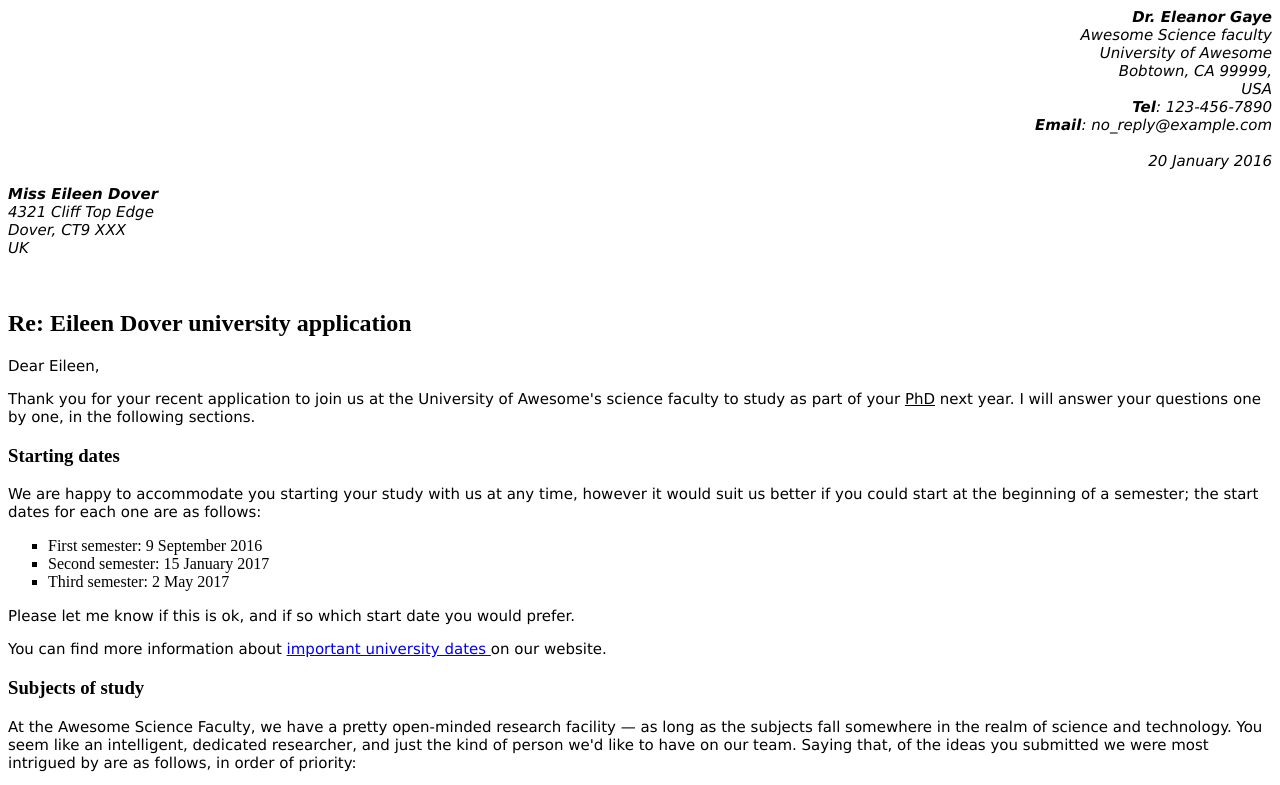
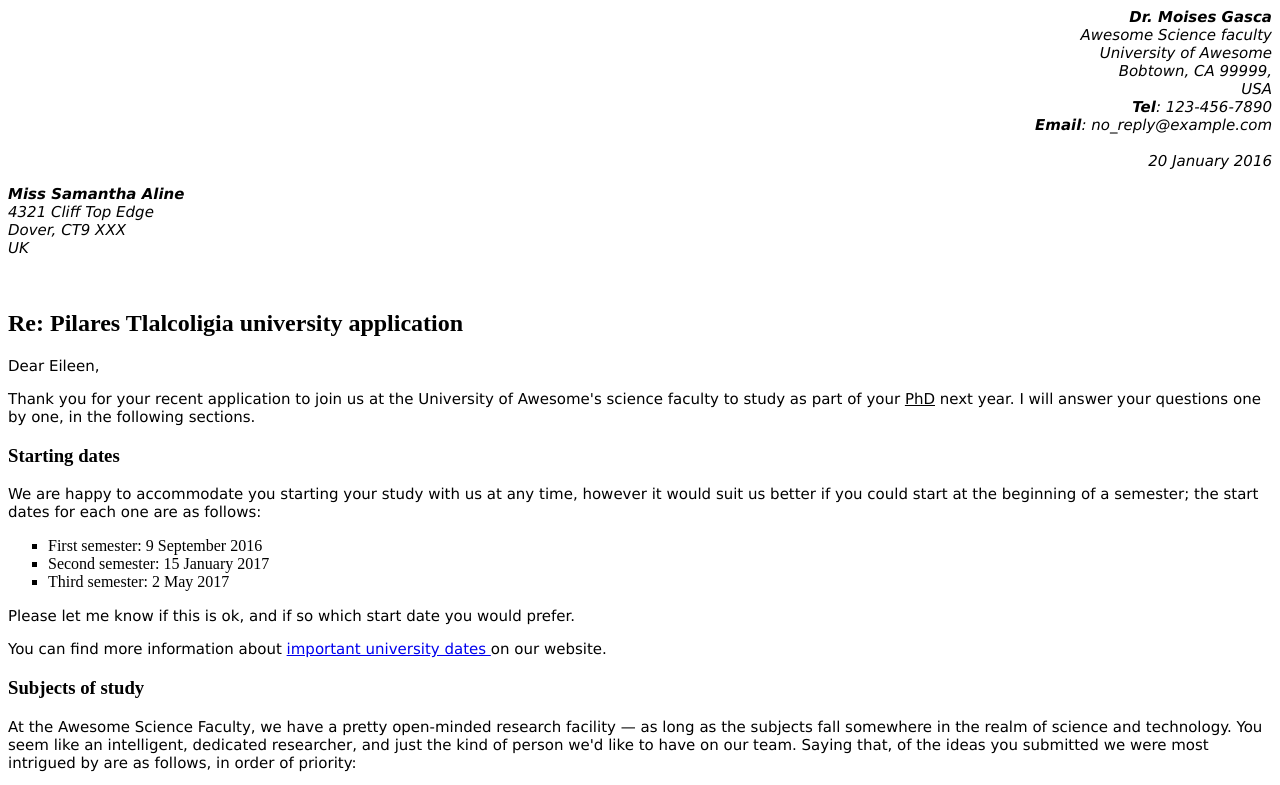
Before and after one commit to YisusMaster/yisusweb, a plain HTML site: page index.html in a window 1280 px wide. Shown: the top 785 px of the page. Drawn offline with Linux system fonts and the light colour scheme.

Commit message:
Add files via upload

```diff
--- a/index.html
+++ b/index.html
@@ -34,7 +34,7 @@ ol {
 <body>
 
 <address>
-<b>Dr. Eleanor Gaye</b><br>
+<b>Dr. Moises Gasca</b><br>
 Awesome Science faculty<br>
 University of Awesome<br>
 Bobtown, CA 99999,<br>
@@ -46,11 +46,11 @@ USA<br>
 </address>
 
 <p>
-<b><i>Miss Eileen Dover</i></b><br>
+<b><i>Miss Samantha Aline</i></b><br>
 <i>4321 Cliff Top Edge</i><br>
 <i>Dover, CT9 XXX</i><br>
 <i>UK</i></p><br>
-<h2>Re: Eileen Dover university application</h2>
+<h2>Re: Pilares Tlalcoligia university application</h2>
 <p>Dear Eileen,</p>
 <p>Thank you for your recent application to join us at the University of Awesome's science faculty to study as part of your <ins>PhD</ins> next year. I will answer your questions one by one, in the following sections.</p>
 <h3>Starting dates</h3>
@@ -80,7 +80,7 @@ USA<br>
 <blockquote>An interesting example of historic misinformation, English explorers in the 1960s believed to have discovered a new dance style characterized by "robotic", stilted movements, being practiced by inhabitants of Northern Alaska and Canada. Later on however it was discovered that they were just moving like this because they were really cold.</blockquote>
 <p>For more of my research, see my <a href="https://exoticacademy.com/">exotic dance research page.</a></p>
 <p>Yours sincerely,</p>
-<p>Dr Eleanor Gaye</p>
+<p>Dr Yisus Gasca</p>
 <p>University of Awesome motto: "Be awesome to each other." -- <i>The memoirs of Bill S Preston, Esq</i></p>
 
 </body>
```
